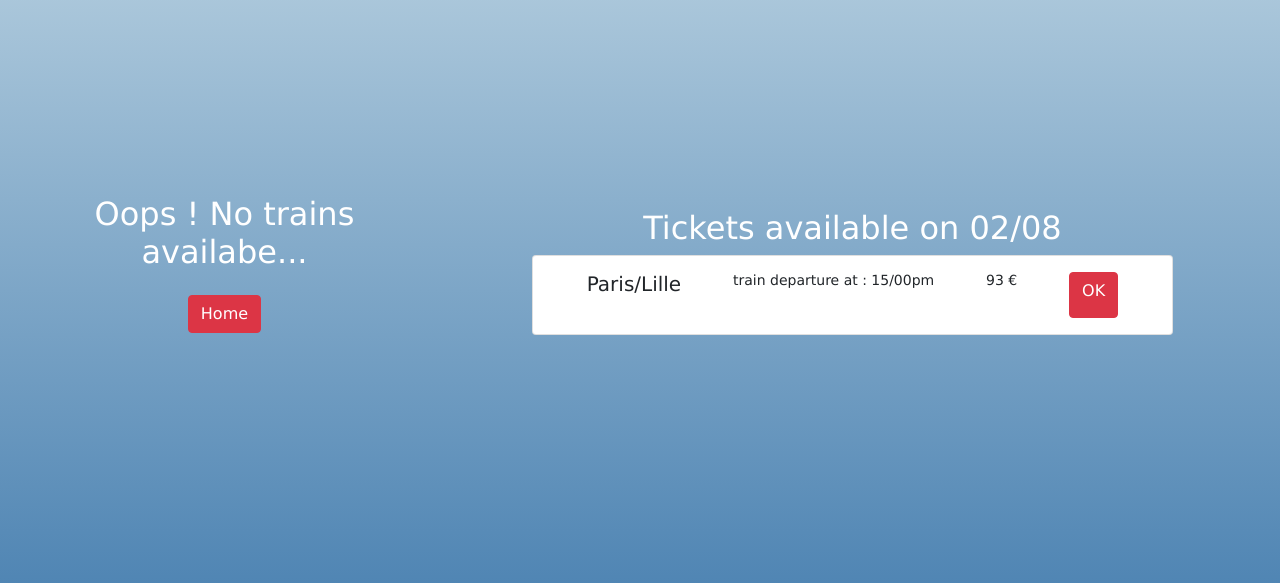
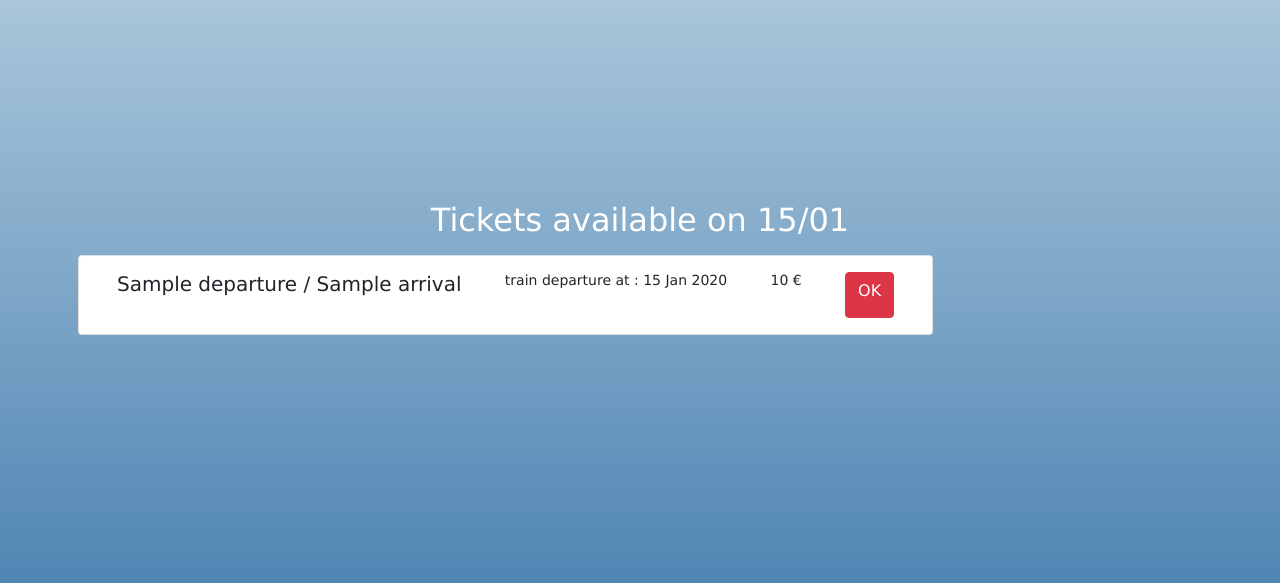
Before and after one commit to eph321/ticketac, a Node server app: template views/notrain.ejs in a window 1280 px wide. Shown: the part 178-761 px from the top of the page. Run offline with Node 20, Linux system fonts and the light colour scheme; the template is opened without the code that fills it: most values are stand-ins (such as "Sample title", 1, 10 or a date in 2020); some libraries are stand-ins or nearby versions.

Commit message:
page result notrain

```diff
--- a/app.js
+++ b/app.js
@@ -17,6 +17,13 @@ app.use(
    saveUninitialized: false,
   })
   );
+//helpers
+app.locals.dateFormat =function (date){
+  let dateUTC=new Date(date);
+  let datefr= dateUTC.toLocaleString('en-GB').slice(0, 10);
+  return datefr;
+}
+
 
 // view engine setup
 app.set('views', path.join(__dirname, 'views'));
--- a/routes/index.js
+++ b/routes/index.js
@@ -78,7 +78,7 @@ console.log(resultData);
 }
 }
  */
-  res.render('notrain')
+  res.render('notrain' , { resultData})
 })
 
 // Cette route est juste une verification du Save.
--- a/views/notrain.ejs
+++ b/views/notrain.ejs
@@ -14,27 +14,39 @@
 
     <div class="container-fluid d-flex justify-content-center" style="height: 100%">
 
-
+        <% console.log(resultData);
+            if ( resultData.length == 0) {%>
             <div class="row d-flex justify-content-center align-content-center" >
                 <div class='text-center text-white h-20'>
                     <h2> Oops !  No trains availabe...</h2>
                     <a href="/home" class="btn btn-danger m-3" role="button" aria-disabled="true">Home</a>
                 </div>
                </div>
+        <%} else {%>
 
             <dix class="row d-flex justify-content-center align-content-center">
                 <div style='width: max-content;'>
-                <h2 class ="text-white"> Tickets available on 02/08</h2>
+                    <h2 class ="text-start text-white"> Tickets available on <%=dateFormat(resultData[0].date).slice(0, 5)%></h2>
                 </div>
-            <div class="card w-75" >
+                <div class="d-flex flex-column justify-content-center">
+                    <%for (let i=0; i<resultData.length; i++){%>
+                    <div class="card w-75 m-2" >
                         <div class="card-body d-flex justify-content-around">
-                    <h5 class="card-title">Paris/Lille</h5>
-                    <p class="card-text">train departure at : 15/00pm</p>
-                    <p class="card-text">93 €</p>
+                            <h5 class="card-title"><%=resultData[i].departure%> / <%=resultData[i].arrival%></h5>
+                            <p class="card-text">train departure at : <%=resultData[i].departureTime%></p>
+                            <p class="card-text"><%=resultData[i].price%> €</p>
                             <a href="/add-journey" class="btn btn-danger">OK</a>
                         </div>
                     </div>
+                    <% }%>
+                </div>
             </dix>
+
+       <% }%>
+
+
+
+
 
 
 
```
Lines whose indentation alone changed are shown as unchanged.
